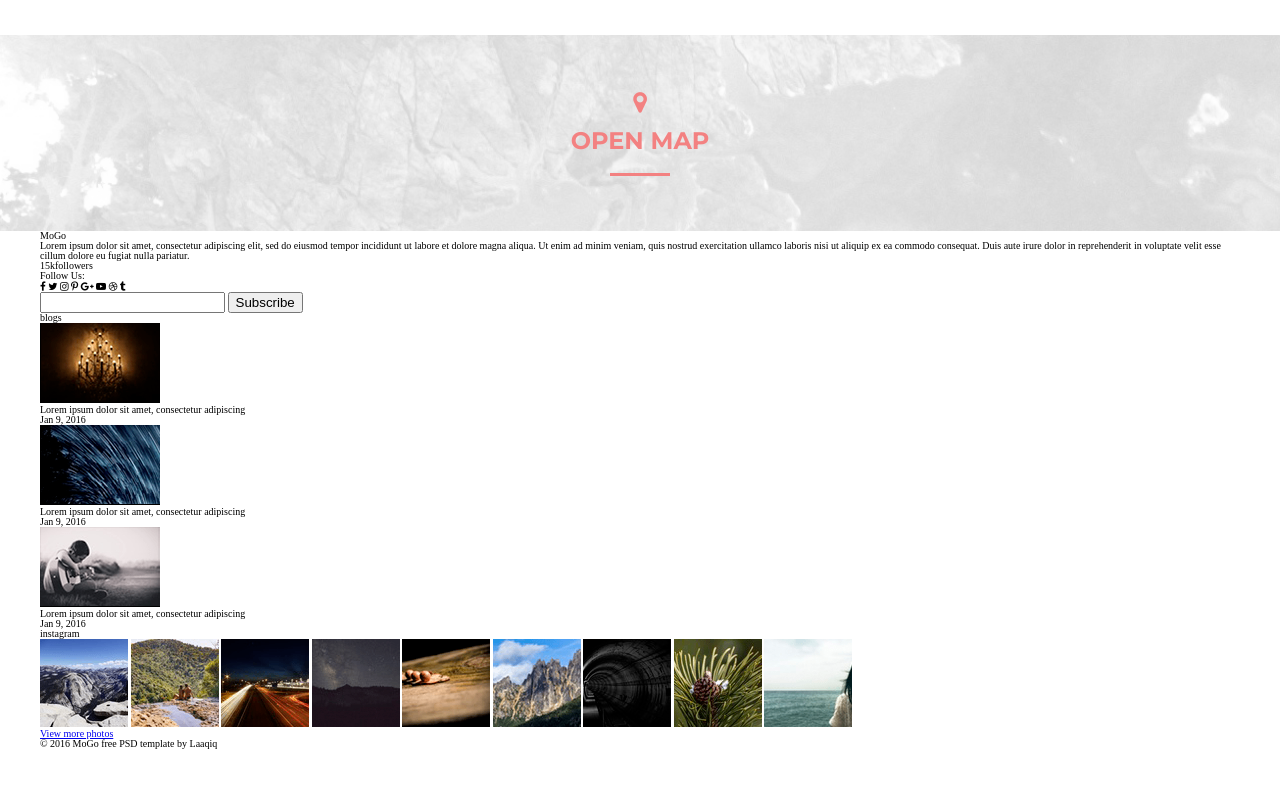
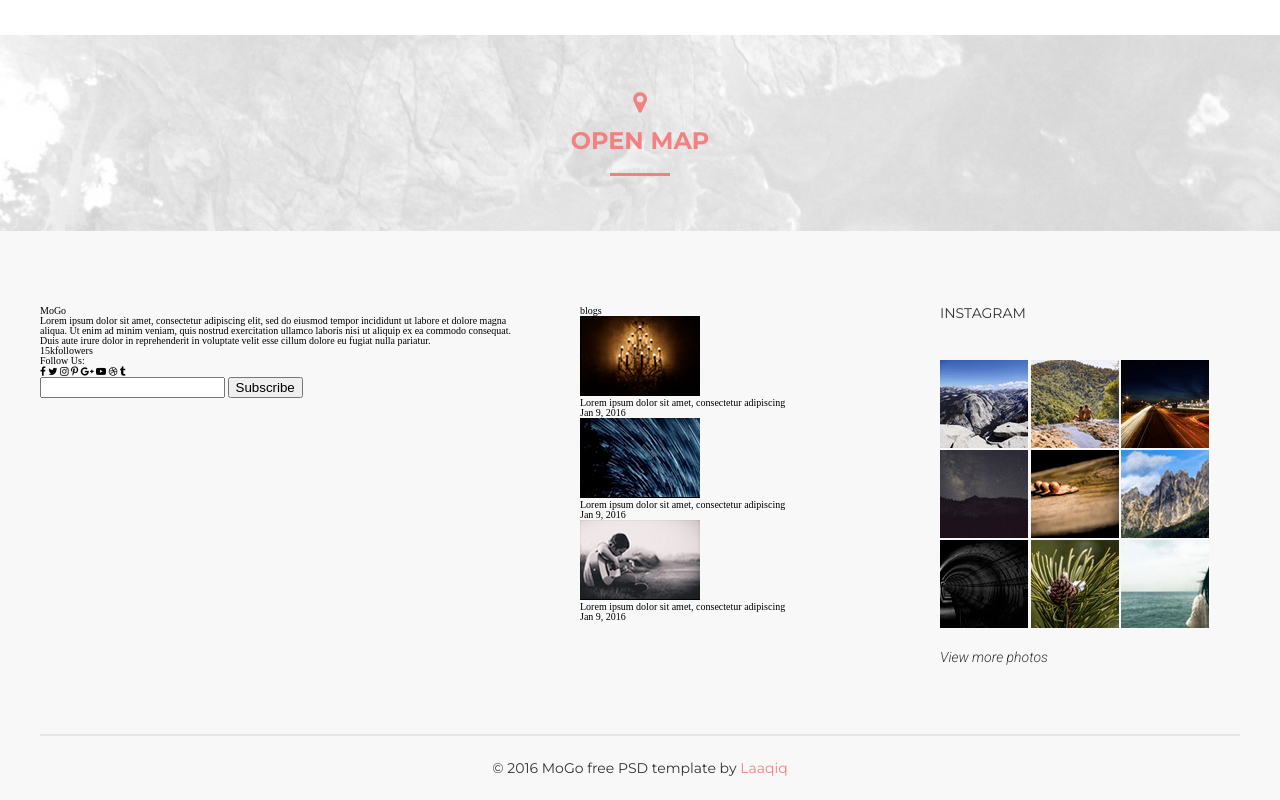
Before and after one commit to artur-hibner/Mogo, a website: page src/index.html in a window 1280 px wide. Shown: the part 8062-8862 px from the top of the page. Before the commit the page ends 8811 px from the top, so only its background shows below. Drawn offline with nearby package versions, Linux system fonts and the light colour scheme; files that its build step writes are made by us from their sources.

Commit message:
css: footer part1

```diff
--- a/src/index.html
+++ b/src/index.html
@@ -683,10 +683,10 @@
 						<img src="images/instagram-8.png" alt="temporary instagram-item alt" class="instagram__item">
 						<img src="images/instagram-9.png" alt="temporary instagram-item alt" class="instagram__item">
 					</div>
-					<a href="#">View more photos</a>
+					<a href="#" class="instagram__link">View more photos</a>
 				</div>
 				<div class="footer__page-info">
-					<p class="page-info__copy">© 2016 MoGo free PSD template by Laaqiq</p>
+					<p class="page-info__copy">© 2016 MoGo free PSD template by <span class="page-info__copy-pink">Laaqiq</span></p>
 				</div>
 			</div>
 		</footer>
--- a/src/scss/partials/_footer.scss
+++ b/src/scss/partials/_footer.scss
@@ -1 +1,58 @@
 /* ========== FOOTER SECTION ========== */
+.footer{
+	padding-top: 75px;
+	background: #f8f8f8;
+	& .wrapper{
+		display: flex;
+		justify-content:space-between;
+		flex-wrap: wrap;
+	}
+	&__about-min{
+		flex-basis: 40%;
+	}
+	&__column{
+		flex-basis: 25%;
+	}
+	&__instagram{
+		flex-basis: 25%;
+	}
+	&__page-info{
+		flex-basis: 100%;
+	}
+
+	&__instagram-heading{
+		@include font-family($montserrat, 1.4rem, #333333, 1.4rem, 400);
+		text-transform: uppercase;
+		margin-bottom: 40px;
+	}
+
+	&__page-info{
+		text-align: center;
+		margin-top: 70px;
+		border-top: 2px solid #e5e5e5;
+		&__copy{
+
+		}
+	}
+}
+.instagram{
+	&__photos{
+		margin-bottom: 20px;
+	}
+	&__link{
+		@include font-family($roboto, 1.4rem, #333333, 1.4rem, 300i);
+		font-style: italic;
+		margin-top: 20px;
+		text-decoration: none;
+	}
+}
+
+.page-info{
+	&__copy{
+		@include font-family($montserrat, 1.4rem, #333333, 1.4rem, 400);
+		margin: 25px 0;
+		&-pink{
+			color: #f38181;
+		}
+	}
+}
```
Also changed, not shown: dest/dev/index.html (+2 -2 lines), dest/dev/css/style.css, 1 other file.
